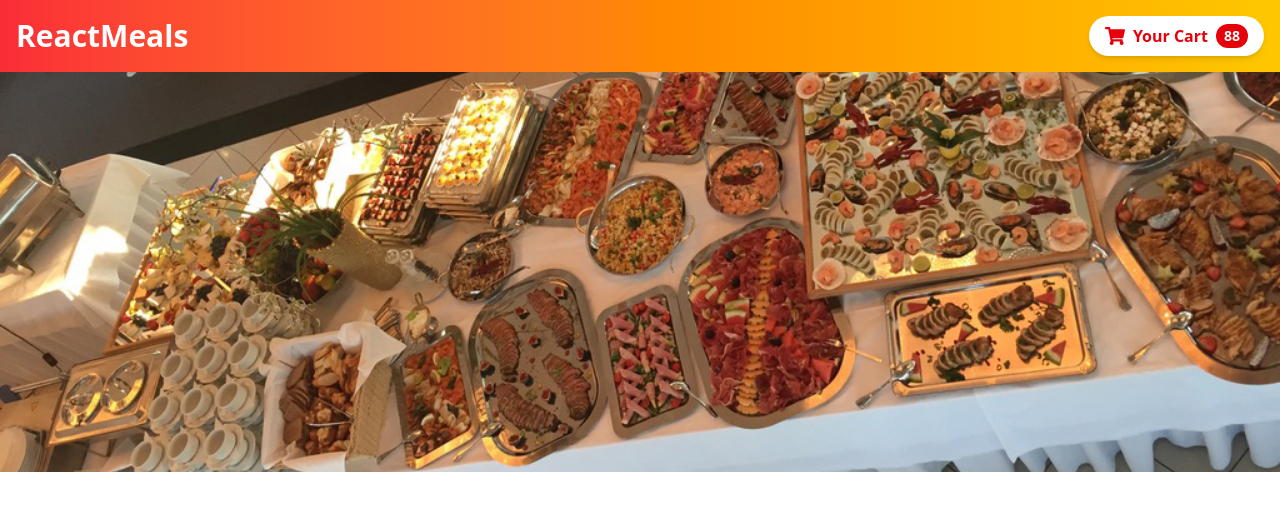
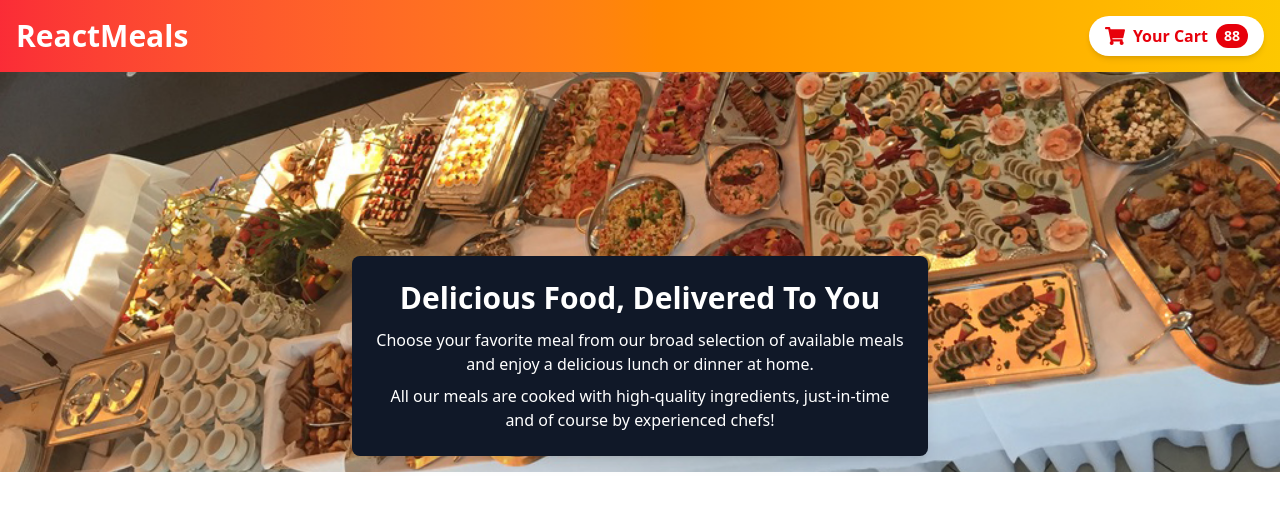
Before and after one commit to ashutoshsahu007/Restaurant, a React (Vite) app: page / in a window 1280 px wide. Shown: the top 510 px of the page. Built offline with nearby package versions, Linux system fonts and the light colour scheme.

Commit message:
hero section done

```diff
--- a/src/App.jsx
+++ b/src/App.jsx
@@ -1,10 +1,12 @@
 import "./App.css";
 import Header from "./components/Header/Header";
+import HeroSection from "./components/HeroSection/HeroSection";
 
 const App = () => {
   return (
     <div>
       <Header />
+      <HeroSection />
     </div>
   );
 };
--- a/src/components/Header/Header.jsx
+++ b/src/components/Header/Header.jsx
@@ -4,6 +4,7 @@ import { FaShoppingCart } from "react-icons/fa";
 const Header = () => {
   return (
     <React.Fragment>
+      {/* Header */}
       <header className="flex flex-col sm:flex-row justify-between items-center bg-gradient-to-r from-red-500 to-yellow-400 text-white p-4 shadow-md">
         <h1 className="text-3xl font-bold mb-2 sm:mb-0">ReactMeals</h1>
         <div className="bg-white flex items-center gap-2 text-red-600 font-semibold px-4 py-2 rounded-full shadow-md hover:bg-red-100 transition duration-300 ease-in-out cursor-pointer">
@@ -14,14 +15,6 @@ const Header = () => {
           </span>
         </div>
       </header>
-
-      <div className="overflow-hidden">
-        <img
-          src="/meals.jpg"
-          alt="image not found"
-          className="w-full max-h-[400px] object-cover"
-        />
-      </div>
     </React.Fragment>
   );
 };
--- /dev/null
+++ b/src/components/HeroSection/HeroSection.jsx
@@ -0,0 +1,30 @@
+import React from "react";
+
+const HeroSection = () => {
+  return (
+    <div className="relative">
+      <img
+        src="/meals.jpg"
+        alt="image not found"
+        className="w-full max-h-[400px] object-cover"
+      />
+      <div className="absolute bottom-4 left-1/2 transform -translate-x-1/2 px-4 w-full flex justify-center">
+        <div className="bg-gray-900 bg-opacity-75 text-white text-center p-4 sm:p-6 rounded-lg shadow-lg w-full max-w-xl mx-auto">
+          <h2 className="text-xl sm:text-2xl md:text-3xl font-bold mb-3">
+            Delicious Food, Delivered To You
+          </h2>
+          <p className="mb-2 text-xs sm:text-sm md:text-base">
+            Choose your favorite meal from our broad selection of available
+            meals and enjoy a delicious lunch or dinner at home.
+          </p>
+          <p className="text-xs sm:text-sm md:text-base">
+            All our meals are cooked with high-quality ingredients, just-in-time
+            and of course by experienced chefs!
+          </p>
+        </div>
+      </div>
+    </div>
+  );
+};
+
+export default HeroSection;
```
